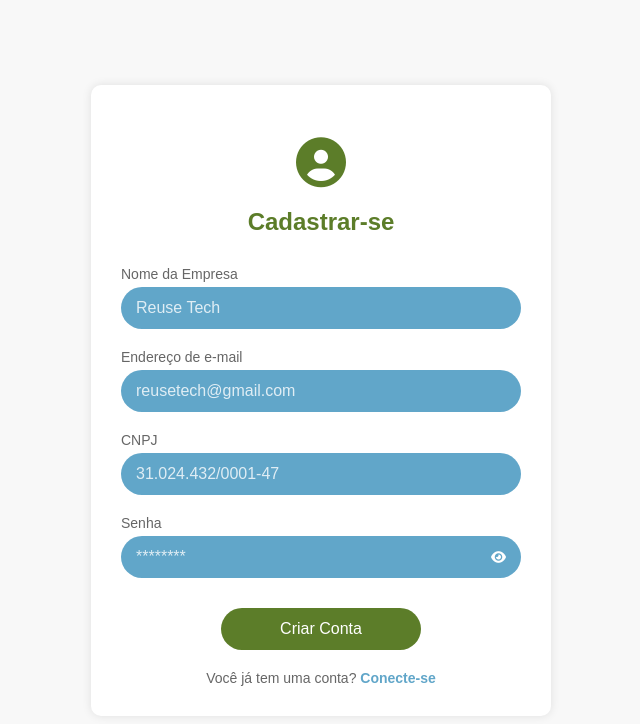
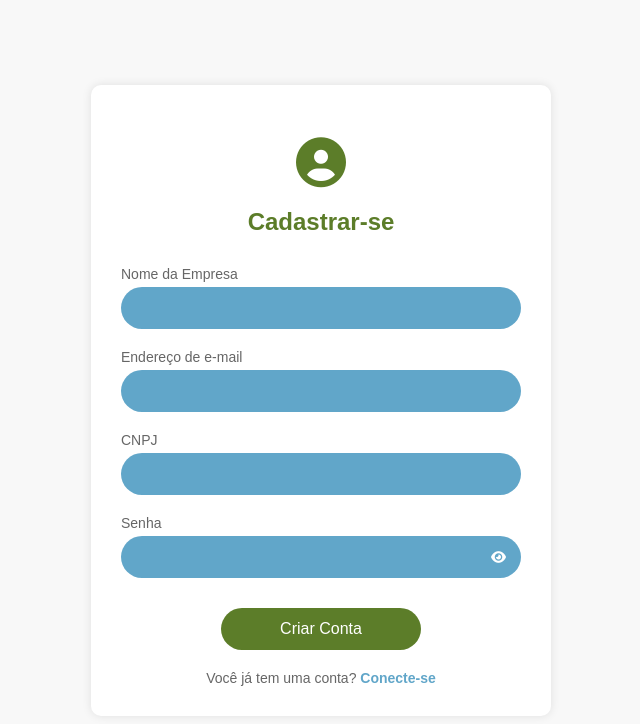
Before and after one commit to Wendelxs/Tech-cycle, a plain HTML site: page Techycle1/cadastro.html in a window 1280 px wide. Shown: the whole page, without its empty margins (319-959 px from the left). Drawn offline with Linux system fonts and the light colour scheme.

Commit message:
dnv mary ta foda

```diff
--- a/Techycle1/cadastro.html
+++ b/Techycle1/cadastro.html
@@ -26,23 +26,23 @@
       <form id="cadastro-form">
         <div class="form-group">
           <label for="empresa">Nome da Empresa</label>
-          <input type="text" id="empresa" name="empresa" placeholder="Reuse Tech" required>
+          <input type="text" id="empresa" name="empresa" placeholder="" required>
         </div>
 
         <div class="form-group">
           <label for="email">Endereço de e-mail</label>
-          <input type="email" id="email" name="email" placeholder="reusetech@gmail.com" required>
+          <input type="email" id="email" name="email" placeholder="" required>
         </div>
 
         <div class="form-group">
           <label for="cnpj">CNPJ</label>
-          <input type="text" id="cnpj" name="cnpj" placeholder="31.024.432/0001-47" required>
+          <input type="text" id="cnpj" name="cnpj" placeholder="" required>
         </div>
 
         <div class="form-group">
           <label for="senha">Senha</label>
           <div class="password-container">
-            <input type="password" id="senha" name="senha" placeholder="********" required>
+            <input type="password" id="senha" name="senha" placeholder="" required>
             <button type="button" id="toggle-password" class="toggle-password">
               <i class="fa-solid fa-eye"></i>
             </button>
```
Also changed, not shown: Techycle1/login.html (+2 -2 lines).
